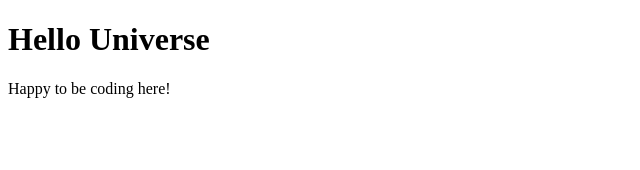
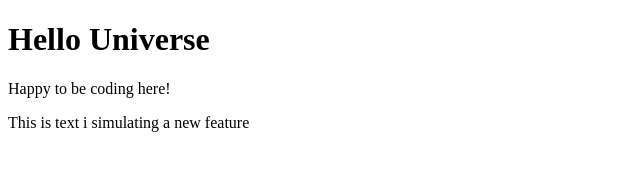
Before and after one commit to ReillySweat/test-project, a plain HTML site: page index.html in a window 1280 px wide. Shown: the whole page, without its empty margins (0-640 px from the left). Drawn offline with Linux system fonts and the light colour scheme.

Commit message:
feat: simulate new feature

```diff
--- a/index.html
+++ b/index.html
@@ -11,5 +11,6 @@
 <p>
   Happy to be coding here!
 </p>
+<div>This is text i simulating a new feature</div>
 </body>
 </html>
```
